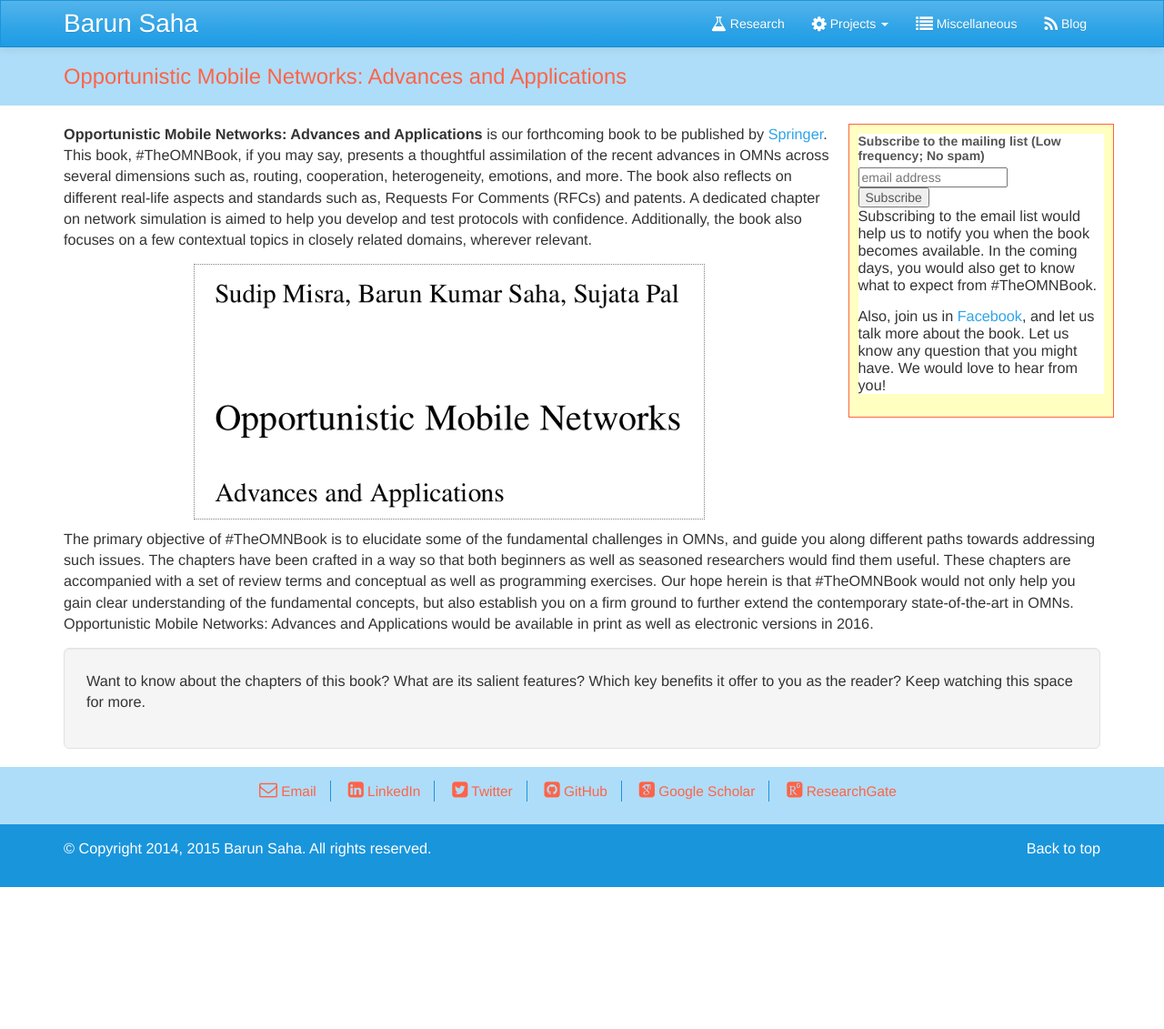
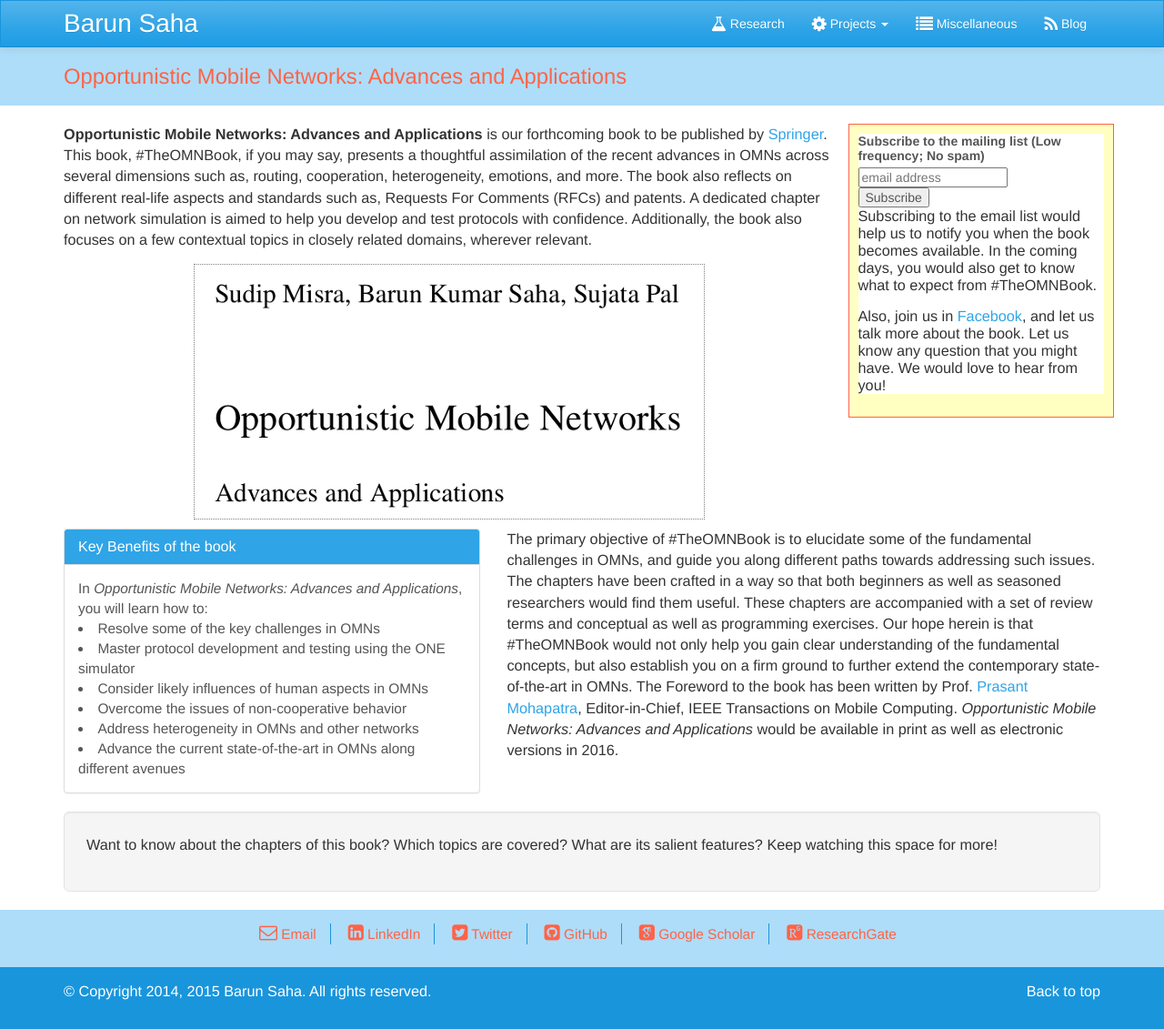
Before and after one commit to barun-saha/barun-saha.github.io, a Jekyll site: the page the_omn_book.html, which Jekyll copies as it is, in a window 1280 px wide. Shown: the whole page at 91% size. Built offline with Jekyll 4.4.1, drawn with Linux system fonts in a browser that asks for light colours; nearby versions of some CDN libraries; some web fonts are replaced; comment, search, counter and statistics services are not loaded; before the commit the page ends 975 px from its top, so only the background shows below that.

Commit message:
Added key benefits of #TheOMNBook

```diff
--- a/the_omn_book.html
+++ b/the_omn_book.html
@@ -121,7 +121,27 @@ Opportunistic Mobile Networks: Advances and Applications
                 </div>
             </div>
 
-            <div class="col-md-12">
+            <div class="col-md-5">
+                <div class="panel panel-primary">
+                      <div class="panel-heading">
+                          <h3 class="panel-title">Key Benefits of the book</h3>
+                      </div>
+                      <div class="panel-body" style="font-size: 1.1em;">
+                          In <em>Opportunistic Mobile Networks: Advances and
+                          Applications</em>, you will learn how to:
+                          <ul style="list-style: inside;">
+                              <li>Resolve some of the key challenges in OMNs</li>
+                              <li>Master protocol development and testing using the ONE simulator</li>
+                              <li>Consider likely influences of human aspects in OMNs</li>
+                              <li>Overcome the issues of non-cooperative behavior</li>
+                              <li>Address heterogeneity in OMNs and other networks</li>
+                              <li>Advance the current state-of-the-art in OMNs along different avenues</li>
+                          </ul>
+                      </div>
+                </div>
+            </div>
+
+            <div class="col-md-7">
                 <p>
                     The primary objective of #TheOMNBook is to elucidate
                     some of the fundamental challenges in OMNs, and guide you along
@@ -132,18 +152,22 @@ Opportunistic Mobile Networks: Advances and Applications
                     programming exercises. Our hope herein is that #TheOMNBook would
                     not only help you gain clear understanding of the fundamental
                     concepts, but also establish you on a firm ground to further extend
-                    the contemporary state-of-the-art in OMNs. Opportunistic Mobile
-                    Networks: Advances and Applications would be available in print as
-                    well as electronic versions in 2016.
+                    the contemporary state-of-the-art in OMNs. The Foreword to
+                    the book has been written by Prof.
+                    <a href="http://faculty.engineering.ucdavis.edu/mohapatra/">
+                    Prasant Mohapatra</a>, Editor-in-Chief, IEEE Transactions on
+                    Mobile Computing. <em>Opportunistic Mobile
+                    Networks: Advances and Applications</em> would be available
+                    in print as well as electronic versions in 2016.
                 </p>
             </div>
         </div>
 
         <div class="well well-lg">
             <p>
-                Want to know about the chapters of this book? What are its
-                salient features? Which key benefits it offer to you as the
-                reader? Keep watching this space for more.
+                Want to know about the chapters of this book? Which topics are
+                covered? What are its
+                salient features? Keep watching this space for more!
             </p>
         </div>
 	</div>
```
Also changed, not shown: templates/the_omn_book.html (+31 -7 lines).
